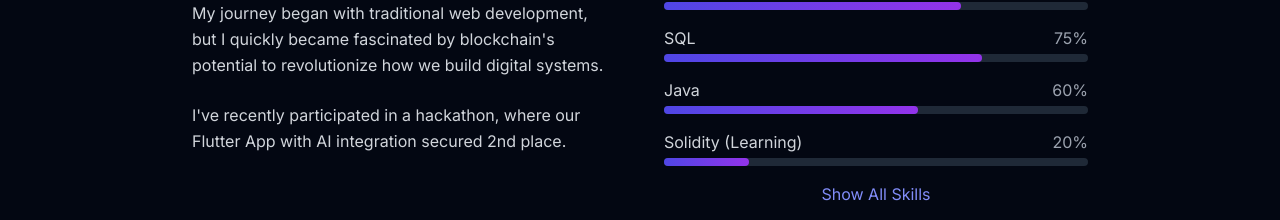
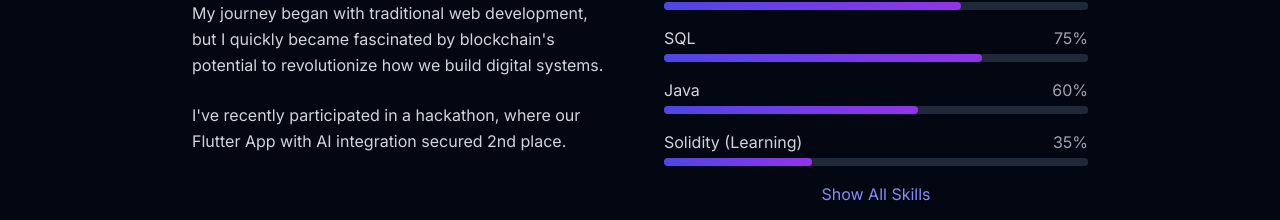
Before and after one commit to matteogisler/about-me, a React (Vite) app: page / in a window 1280 px wide. Shown: the part 1138-1358 px from the top of the page. Built offline with nearby package versions, Linux system fonts and the light colour scheme.

Commit message:
edit skillbar for solidity

```diff
--- a/src/components/About.tsx
+++ b/src/components/About.tsx
@@ -31,7 +31,7 @@ const About: React.FC = () => {
     { name: 'Python', level: 70 },
     { name: 'SQL', level: 75 },
     { name: 'Java', level: 60 },
-    { name: 'Solidity (Learning)', level: 20 },
+    { name: 'Solidity (Learning)', level: 35 },
   ];
 
   const skillCategories: SkillCategory[] = [
```
